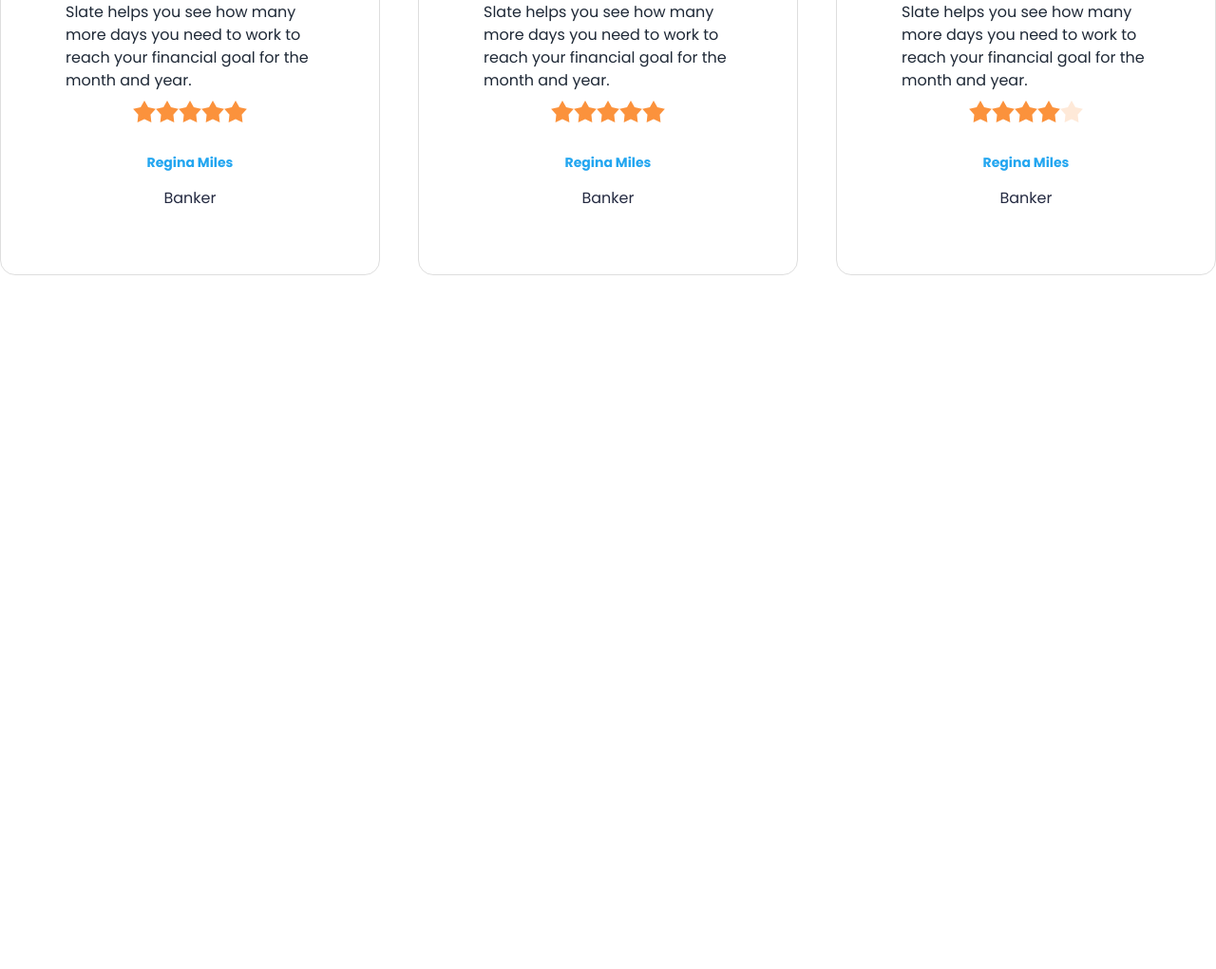
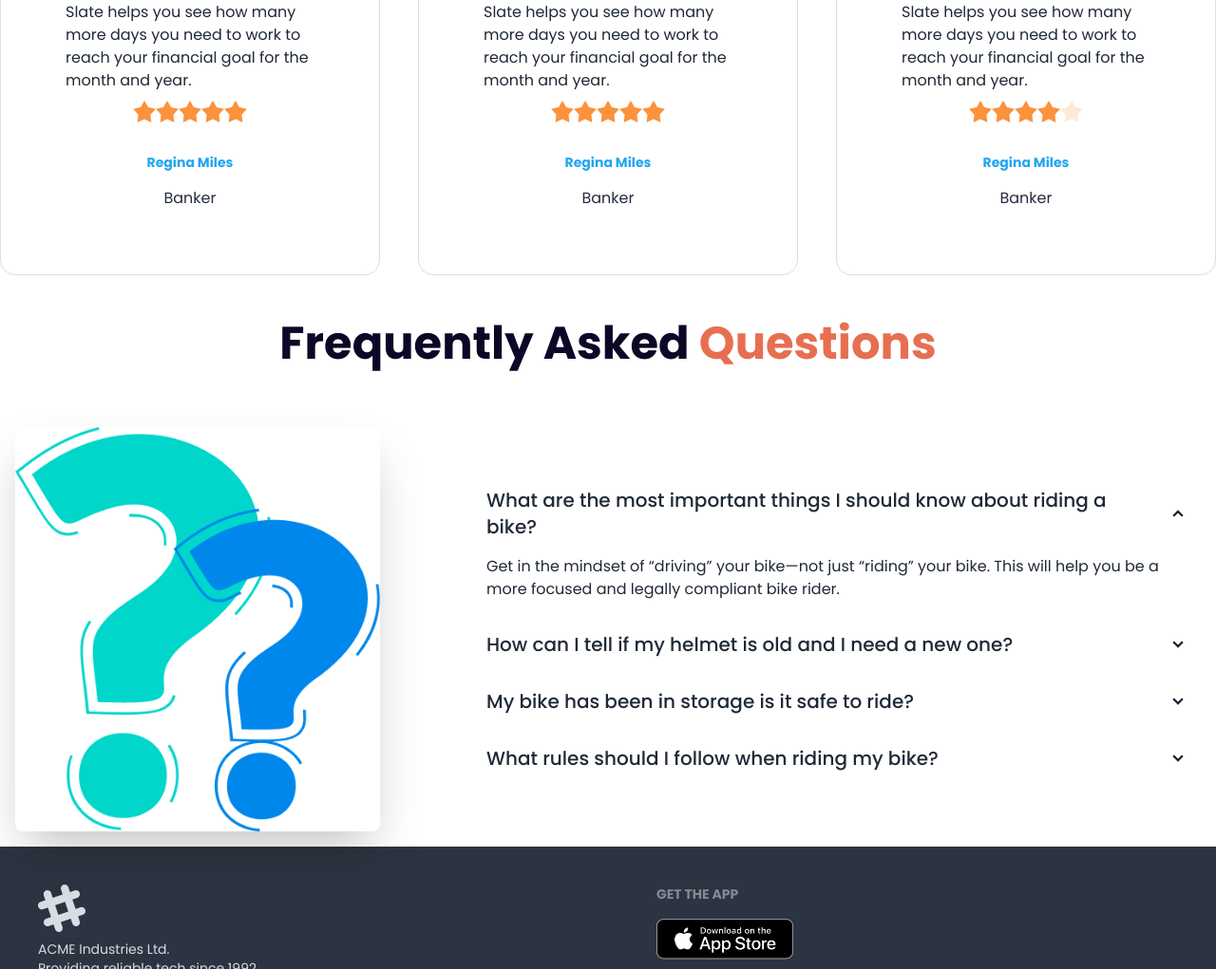
Before and after one commit to MdFuadAmir/biker-zone, a plain HTML site: page index.html in a window 1280 px wide. Shown: the part 1734-2755 px from the top of the page at 95% size. Before the commit the page ends 2024 px from the top, so only its background shows below. Drawn offline with nearby package versions, Linux system fonts and the light colour scheme.

Commit message:
added footer section

```diff
--- a/index.html
+++ b/index.html
@@ -252,10 +252,66 @@
               </div>
             </div>
          </section>
+<!-- Frequently Asked Questions -->
+        <section>
+          <h3 class="text-5xl mb-12 text-center my-12 font-semibold text-[#0A0826]">Frequently Asked<span class="text-[#E76F51]"> Questions </span></h3>
+            <div class="hero">
+              <div class="hero-content flex-col lg:gap-24 lg:flex-row">
+                <img src="./images/others/faq.png" class="w-3/4 lg:max-w-sm rounded-lg shadow-2xl" />
+                <div>
+                  <div class="collapse collapse-arrow">
+                    <input type="radio" name="my-accordion-2" checked="checked" />
+                    <div class="collapse-title text-xl font-medium">
+                      What are the most important things I should know about riding a bike?
+                    </div>
+                    <div class="collapse-content">
+                      <p> Get in the mindset of “driving” your bike—not just “riding” your bike. This will help you be a more focused and legally compliant bike rider.</p>
+                    </div>
+                  </div>
+                  <div class="collapse collapse-arrow">
+                    <input type="radio" name="my-accordion-2" />
+                    <div class="collapse-title text-xl font-medium">
+                      How can I tell if my helmet is old and I need a new one?
+                    </div>
+                    <div class="collapse-content">
+                      <p>hello</p>
+                    </div>
+                  </div>
+                  <div class="collapse collapse-arrow ">
+                    <input type="radio" name="my-accordion-2" />
+                    <div class="collapse-title text-xl font-medium">
+                      My bike has been in storage is it safe to ride?
+                    </div>
+                    <div class="collapse-content">
+                      <p>hello</p>
+                    </div>
+                    <div class="collapse collapse-arrow ">
+                      <input type="radio" name="my-accordion-2" />
+                      <div class="collapse-title text-xl font-medium">
+                        What rules should I follow when riding my bike?
+                      </div>
+                      <div class="collapse-content">
+                        <p>hello</p>
+                      </div>
+                  </div>
+                </div>
+              </div>
+            </div>
+        </section>
+    </main>
+    <footer class="footer p-10 bg-neutral text-neutral-content">
+      <div>
+        <svg width="50" height="50" viewBox="0 0 24 24" xmlns="http://www.w3.org/2000/svg" fill-rule="evenodd" clip-rule="evenodd" class="fill-current"><path d="M22.672 15.226l-2.432.811.841 2.515c.33 1.019-.209 2.127-1.23 2.456-1.15.325-2.148-.321-2.463-1.226l-.84-2.518-5.013 1.677.84 2.517c.391 1.203-.434 2.542-1.831 2.542-.88 0-1.601-.564-1.86-1.314l-.842-2.516-2.431.809c-1.135.328-2.145-.317-2.463-1.229-.329-1.018.211-2.127 1.231-2.456l2.432-.809-1.621-4.823-2.432.808c-1.355.384-2.558-.59-2.558-1.839 0-.817.509-1.582 1.327-1.846l2.433-.809-.842-2.515c-.33-1.02.211-2.129 1.232-2.458 1.02-.329 2.13.209 2.461 1.229l.842 2.515 5.011-1.677-.839-2.517c-.403-1.238.484-2.553 1.843-2.553.819 0 1.585.509 1.85 1.326l.841 2.517 2.431-.81c1.02-.33 2.131.211 2.461 1.229.332 1.018-.21 2.126-1.23 2.456l-2.433.809 1.622 4.823 2.433-.809c1.242-.401 2.557.484 2.557 1.838 0 .819-.51 1.583-1.328 1.847m-8.992-6.428l-5.01 1.675 1.619 4.828 5.011-1.674-1.62-4.829z"></path></svg>
+        <p>ACME Industries Ltd.<br/>Providing reliable tech since 1992</p>
+      </div>
+      <div>
+        <span class="footer-title">Get the App</span>
+        <div class="grid grid-cols-1 gap-4">
+          <a><img class="w-36" src="./images/others/ios.png" alt=""></a>
+          <a><img class="w-36" src="./images/others/android.png" alt=""></a>
 
-    </main>
-    <footer>
-
+        </div>
+      </div>
     </footer>
 </body>
 </html>
```
